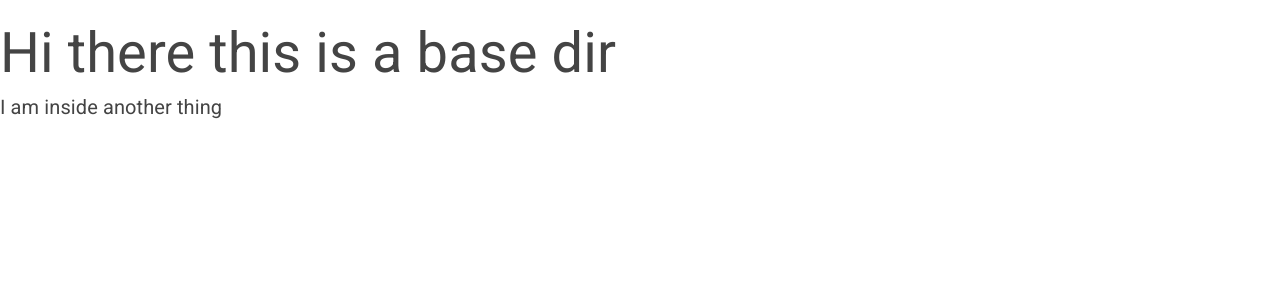
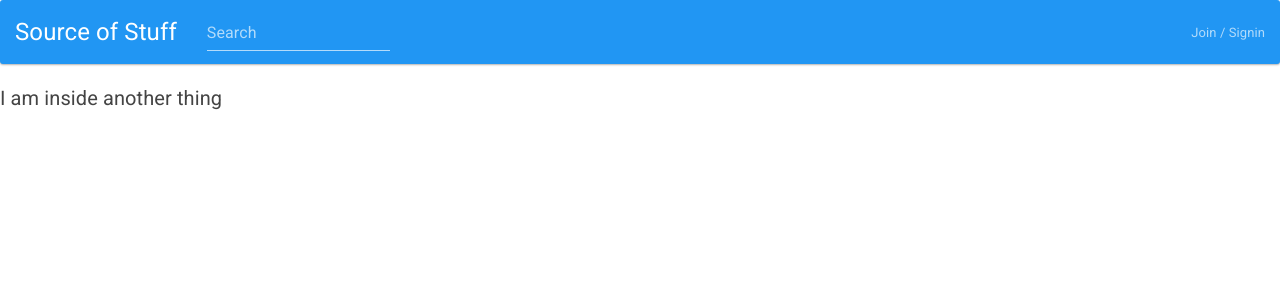
Before and after one commit to AVatch/SourceOfStuff, a Django app: page / in a window 1280 px wide. Shown: the top 300 px of the page. Run offline with Django 3.2, Linux system fonts and the light colour scheme; some libraries are stand-ins or nearby versions.

Commit message:
authentication modal

```diff
--- a/sourceofstuff/templates/base.html
+++ b/sourceofstuff/templates/base.html
@@ -8,10 +8,88 @@
     {% block extra_styles %} {% endblock %}
   </head>
   <body>
-    <h1>Hi there this is a base dir</h1>
+    <!-- Navbar -->
+    <div class="navbar navbar-inverse">
+      <div class="navbar-header">
+        <button type="button" class="navbar-toggle" data-toggle="collapse" data-target=".navbar-inverse-collapse">
+          <span class="icon-bar"></span>
+          <span class="icon-bar"></span>
+          <span class="icon-bar"></span>
+        </button>
+        <a class="navbar-brand" href="#">Source of Stuff</a>
+      </div>
+      <div class="navbar-collapse collapse navbar-inverse-collapse">
+        <form class="navbar-form navbar-left">
+          <input type="text" class="form-control col-lg-8" placeholder="Search">
+        </form>
+        <ul class="nav navbar-nav navbar-right">
+          <li><a type="button" data-toggle="modal" data-target="#authModal">Join / Signin</a></li>
+        </ul>
+      </div>
+    </div>
+    <!-- /END Navbar -->
+
+    <!-- Join / Register Modal -->
+    <div class="modal" id="authModal">
+      <div class="modal-dialog">
+        <div class="modal-content">
+          <div class="modal-header">
+            <button type="button" class="close" data-dismiss="modal" aria-hidden="true">×</button>
+          </div>
+          <div class="modal-body">
+            <div class="row">
+              <!-- Register Form -->
+              <div class="col-md-6">
+                <h4>Join</h4><hr>
+                <form>
+                  <div class="form-group">
+                    <label for="exampleInputEmail1">Name</label>
+                    <input type="text" class="form-control" id="name" placeholder="Someone Something">
+                  </div>
+                  <div class="form-group">
+                    <label for="exampleInputEmail1">Email address</label>
+                    <input type="email" class="form-control" id="email" placeholder="Enter email">
+                  </div>
+                  <div class="form-group">
+                    <label for="exampleInputPassword1">Password</label>
+                    <input type="password" class="form-control" id="password" placeholder="Password">
+                  </div>
+                  <div class="checkbox">
+                    <label>
+                      <input type="checkbox"> Agree to Terms and Services
+                    </label>
+                  </div>
+                  <button type="submit" class="btn btn-default">Go</button>
+                </form>
+              </div>
+              <!-- /END Register Form -->
+              <!-- Signing Form -->
+              <div class="col-md-6">
+                <h4>Signin</h4><hr>
+                <form>
+                  <div class="form-group">
+                    <label for="exampleInputEmail1">Email address</label>
+                    <input type="email" class="form-control" id="email" placeholder="Enter email">
+                  </div>
+                  <div class="form-group">
+                    <label for="exampleInputPassword1">Password</label>
+                    <input type="password" class="form-control" id="password" placeholder="Password">
+                  </div>
+                  <button type="submit" class="btn btn-default">Go</button>
+                </form>
+              </div>
+              <!-- /END Signin Form -->
+            </div>
+          </div>
+        </div>
+      </div>
+    </div>
+    <!-- /END Join / Register Modal -->
 
     {% block content %} {% endblock %}
 
+    <script src="{% static 'bower_components/jquery/dist/jquery.js' %}"></script>
+    <script src="{% static 'bower_components/bootstrap/dist/js/bootstrap.js' %}"></script>
     {% block extra_scripts %} {% endblock %}
   </body>
 </html>
```
